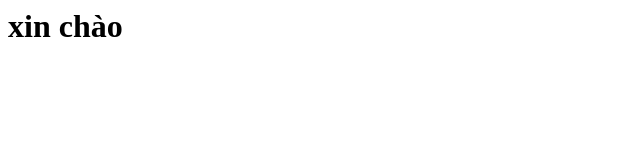
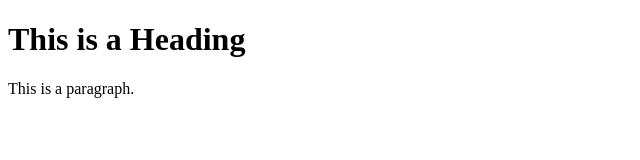
Before and after one commit to dudupython/dudupython.github.io, a plain HTML site: page index.html in a window 1280 px wide. Shown: the whole page, without its empty margins (0-640 px from the left). Drawn offline with Linux system fonts and the light colour scheme.

Commit message:
Update index.html
zzzz

```diff
--- a/index.html
+++ b/index.html
@@ -1 +1,12 @@
-<h1> xin chào </h1>
+<!DOCTYPE html>
+<html>
+<head>
+<title>Page Title</title>
+</head>
+<body>
+
+<h1>This is a Heading</h1>
+<p>This is a paragraph.</p>
+
+</body>
+</html>
```
